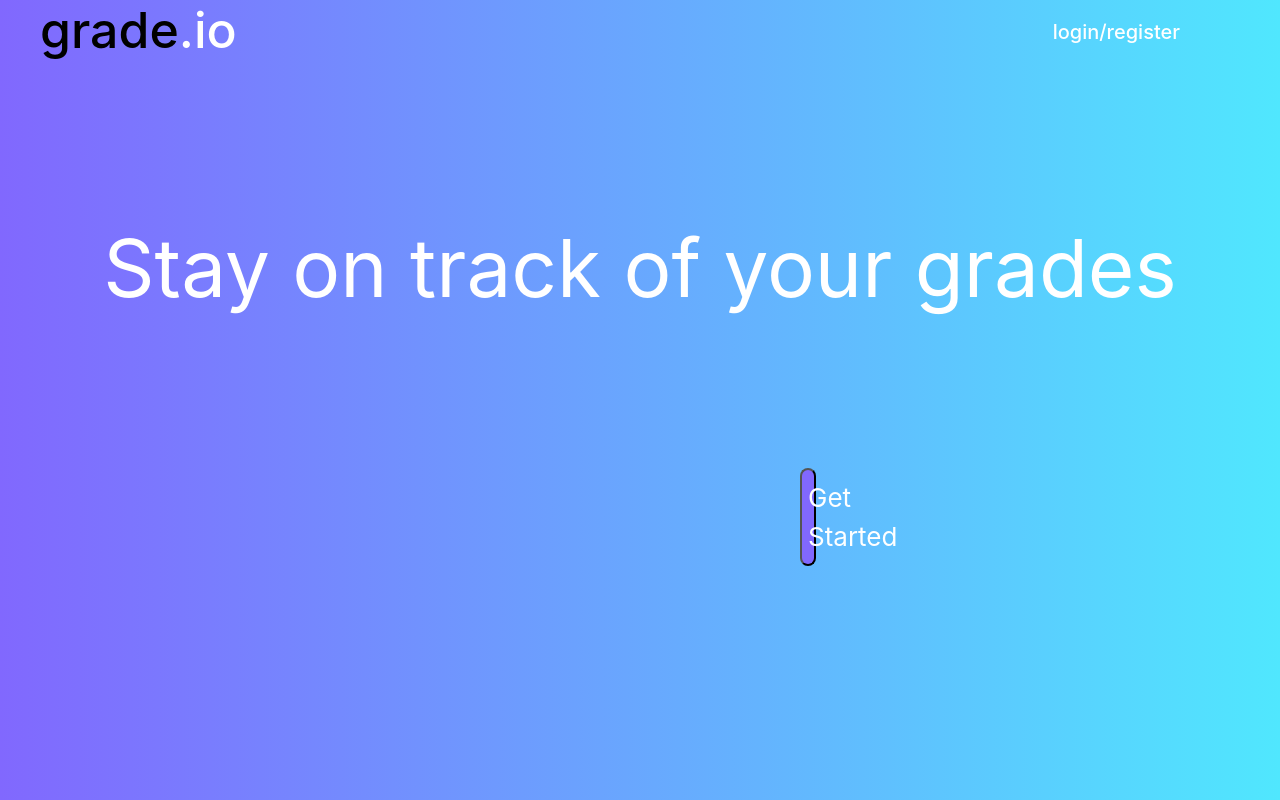
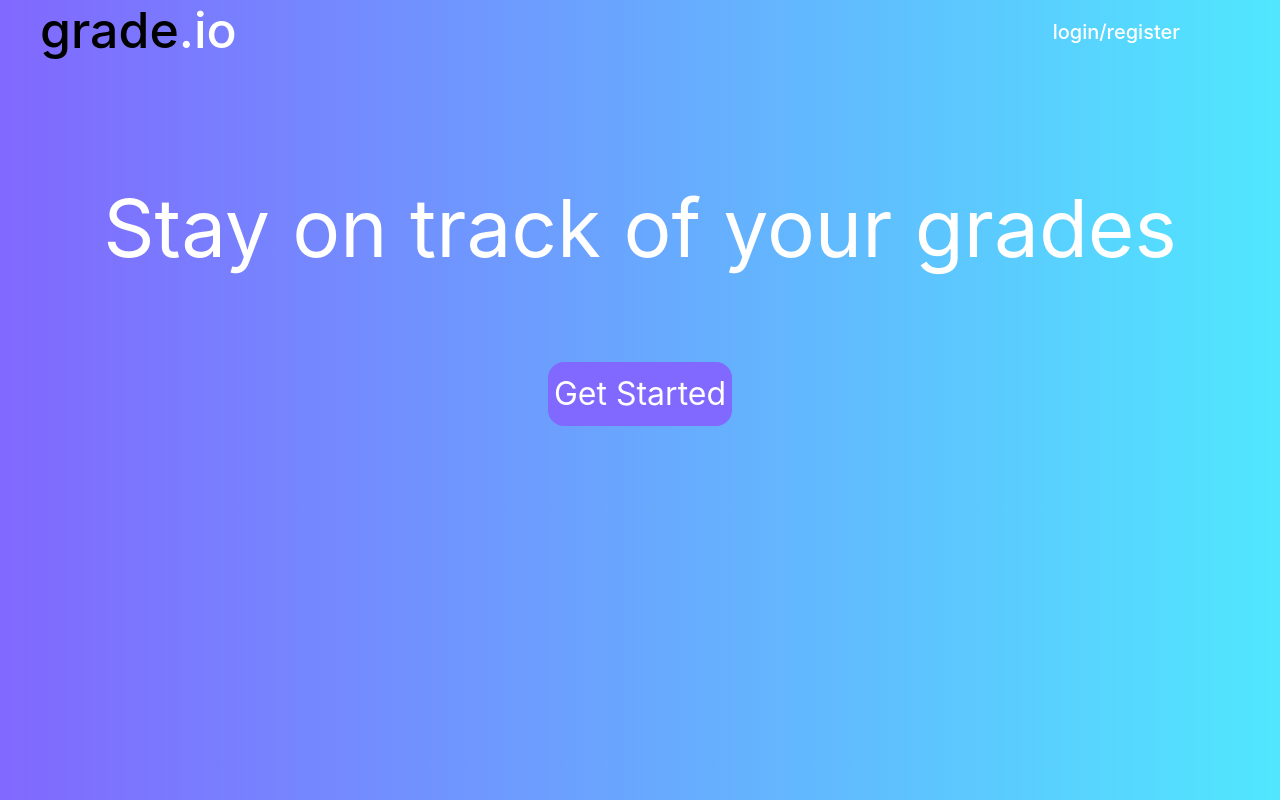
Before and after one commit to imphungky/grade-calc, a React (Create React App) app: page / in a window 1280 px wide. Built offline with nearby package versions, Linux system fonts and the light colour scheme.

Commit message:
added animations to landing page

```diff
--- a/src/App.css
+++ b/src/App.css
@@ -14,9 +14,35 @@
   /* font-family: "Montserrat"; */
 }
 
+#title {
+  position: relative;
+  animation: title-anim;
+  animation-duration: 2s;
+}
+
+
+@keyframes title-anim {
+  0% {left: -240px;}
+  100% {left: 0px;}
+}
+
 .App-stay-on-track {
-  line-height: 400px;
+  position: relative;
+  top:50px;
   font-size: 80px;
+}
+
+#track {
+  position: relative;
+  animation: track-anim;
+  animation-duration: 2s;
+  animation-fill-mode: forwards;
+
+}
+
+@keyframes track-anim {
+  0% {top: -200px;}
+  100% {top: 100px;}
 }
 
 .App-register {
@@ -28,14 +54,37 @@
 }
 
 .button {
-  margin-left: 800px;
-  margin-right: 800px;
+  margin: auto;
+  display:inline-block;
+  text-decoration: none;
+  border: none;
+  font-size: 32px;
   padding-top: 1vmin;
   padding-bottom: 1vmin;
+  position: relative;
+  opacity: 0;
+  top: -100px;
   text-align: center;
   background-color: #8168FE;
   color: white;
   border-radius: 16px;
+  transition-property: all;
+  transition-duration: 0.5s;
+  transition-timing-function: ease-in;
+  animation: btn;
+  animation-duration: 2s;
+  animation-delay: 2s;
+  animation-fill-mode: forwards;
+}
+
+
+@keyframes btn {
+  0% {opacity: 0;}
+  100% {opacity: 100;}
+}
+
+.button:hover {
+  background-color: skyblue;
 }
 
 .App-header {
--- a/src/App.js
+++ b/src/App.js
@@ -5,13 +5,13 @@ function App() {
   return (
     <div className="App-header">
       <header>
-        <h1 className="App-title">
+        <h1 className="App-title" id="title">
           <p className="App-register">login/register</p>
           <span style={{color:'black'}}>grade</span>
           <span style={{color:'white'}}>.io</span>
         </h1>
       </header>
-      <header className="App-stay-on-track">
+      <header className="App-stay-on-track" id="track">
           Stay on track of your grades
       </header>
       <button className="button">Get Started</button>
```
Also changed, not shown: 1 other file (tests, documents, lock files or other folders).
